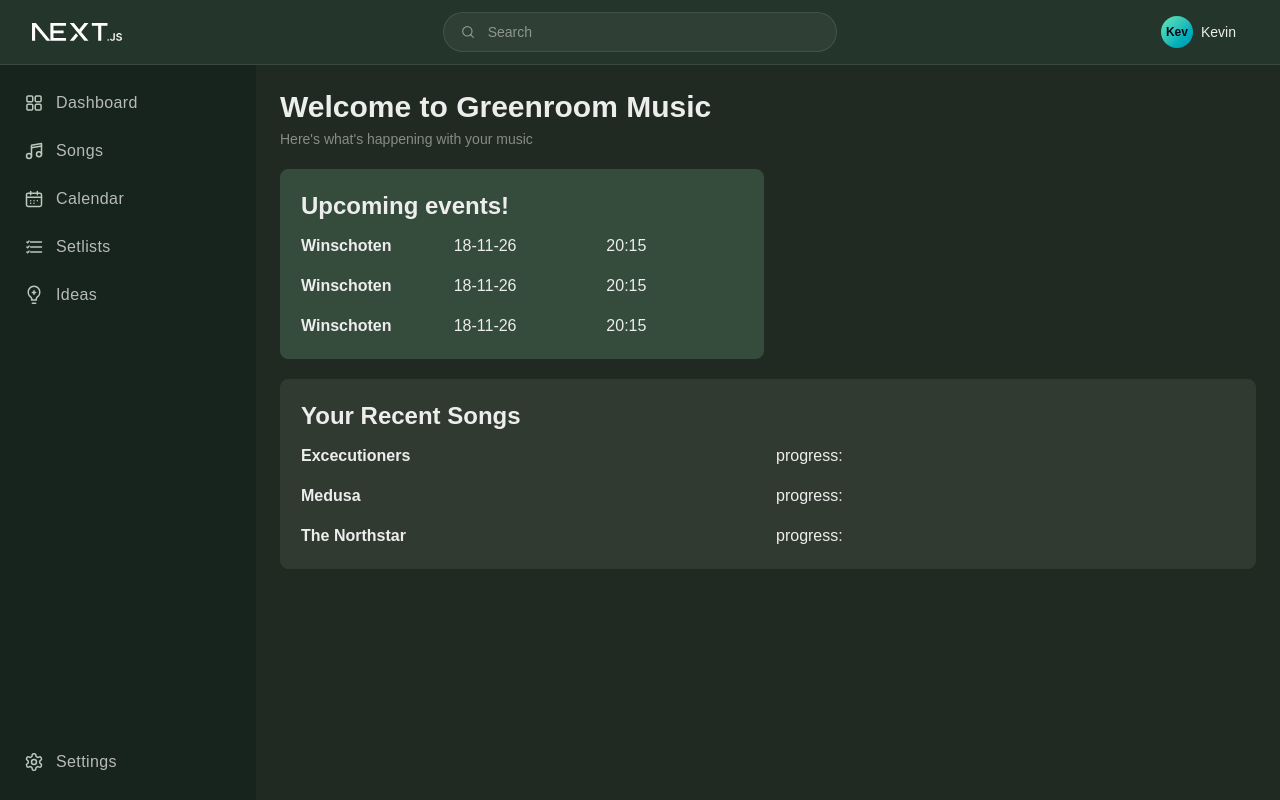
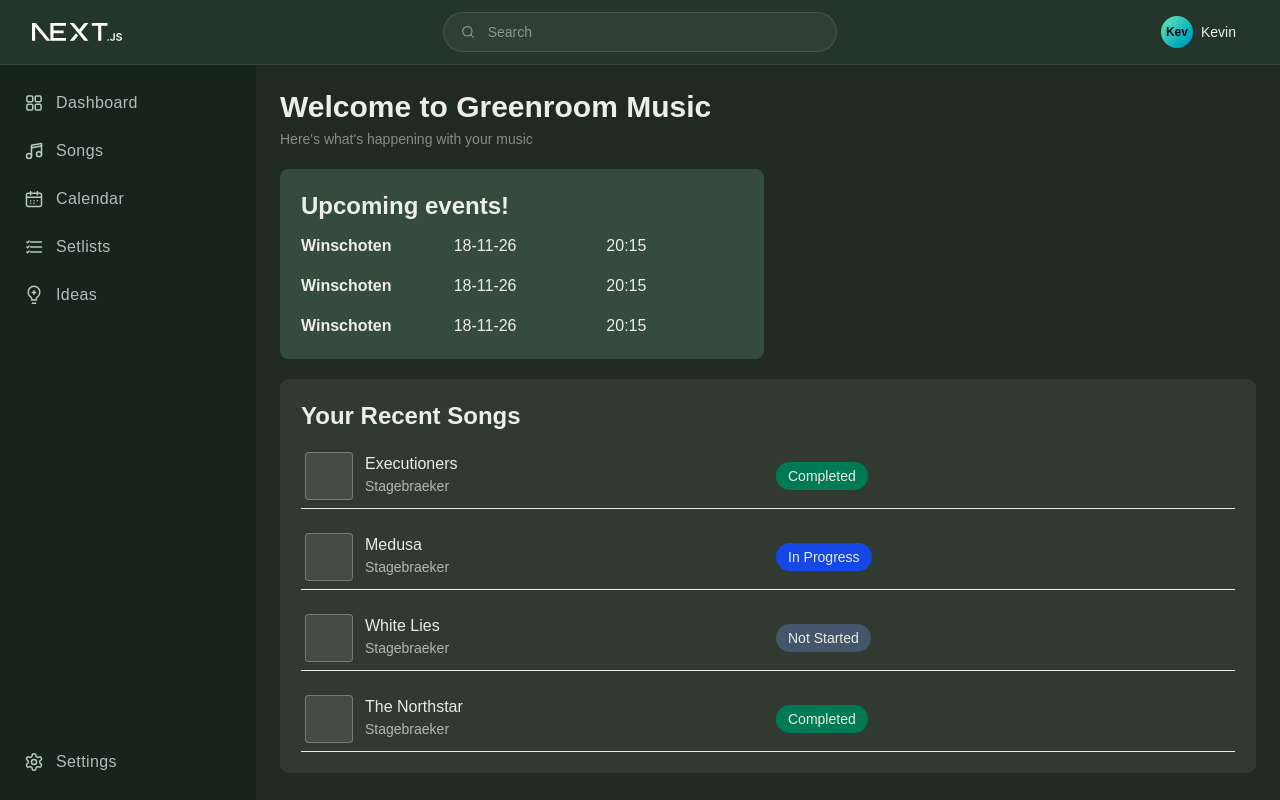
Before and after one commit to KevinUdema/greenroom-music, a Next.js app: page / in a window 1280 px wide. Built offline with nearby package versions, Linux system fonts and the light colour scheme.

Commit message:
Moved to new component for song fetching.
Styled and made a new component for song fetching. This will be more useful later than hardcoding it in the recentsongs

```diff
--- a/components/dashboard/recentsongs.tsx
+++ b/components/dashboard/recentsongs.tsx
@@ -1,28 +1,28 @@
+import SongEntry from "../songentry";
+
 export function RecentSongs() {
   return (
     <section className="flex flex-col card rounded-lg border border-[#303A31] bg-[#303A31] p-5">
       <h1 className="text-1xl font-semibold text-foreground sm:text-2xl pb-3">
         Your Recent Songs
       </h1>
-      <div className="flexexamplesongs grid grid-cols-2 gap-4 ">
-        <div>
-          <p className="font-bold"> Excecutioners</p>
-        </div>
-        <div>
-          <p>progress:</p>
-        </div>
-        <div>
-          <p className="font-bold"> Medusa</p>
-        </div>
-        <div>
-          <p>progress:</p>
-        </div>
-        <div>
-          <p className="font-bold"> The Northstar</p>
-        </div>
-        <div>
-          <p>progress:</p>
-        </div>
+      <div className="flex examplesongs grid grid-cols-1 gap-4 ">
+        <SongEntry
+          title="Executioners"
+          band="Stagebraeker"
+          status="Completed"
+        />
+        <SongEntry title="Medusa" band="Stagebraeker" status="In Progress" />
+        <SongEntry
+          title="White Lies"
+          band="Stagebraeker"
+          status="Not Started"
+        />
+        <SongEntry
+          title="The Northstar"
+          band="Stagebraeker"
+          status="Completed"
+        />
       </div>
     </section>
   );
--- /dev/null
+++ b/components/songentry.tsx
@@ -0,0 +1,35 @@
+type SongStatus = "In Progress" | "Completed" | "Not Started";
+
+const statusBackgrounds: Record<SongStatus, string> = {
+  "In Progress": "bg-blue-700",
+  Completed: "bg-emerald-700",
+  "Not Started": "bg-slate-600",
+};
+
+interface SongEntryProps {
+  title: string;
+  band: string;
+  status: SongStatus;
+}
+
+export default function SongEntry({ title, band, status }: SongEntryProps) {
+  return (
+    <div className="grid grid-cols-2 items-center gap-4 border-b border-[#E9EDE3] px-1 py-2 text-[#E9EDE3]">
+      <div className="flex gap-1">
+        <div
+          aria-hidden="true"
+          className="size-12 rounded-sm border border-[#E9EDE3]/30 bg-[#E9EDE3]/10"
+        />
+        <div className="px-2">
+          <h3>{title}</h3>
+          <p className="text-sm opacity-70">{band}</p>
+        </div>
+      </div>
+      <p
+        className={`w-fit whitespace-nowrap rounded-full px-3 py-1 text-sm font-medium text-[#E9EDE3] ${statusBackgrounds[status]}`}
+      >
+        {status}
+      </p>
+    </div>
+  );
+}
```
